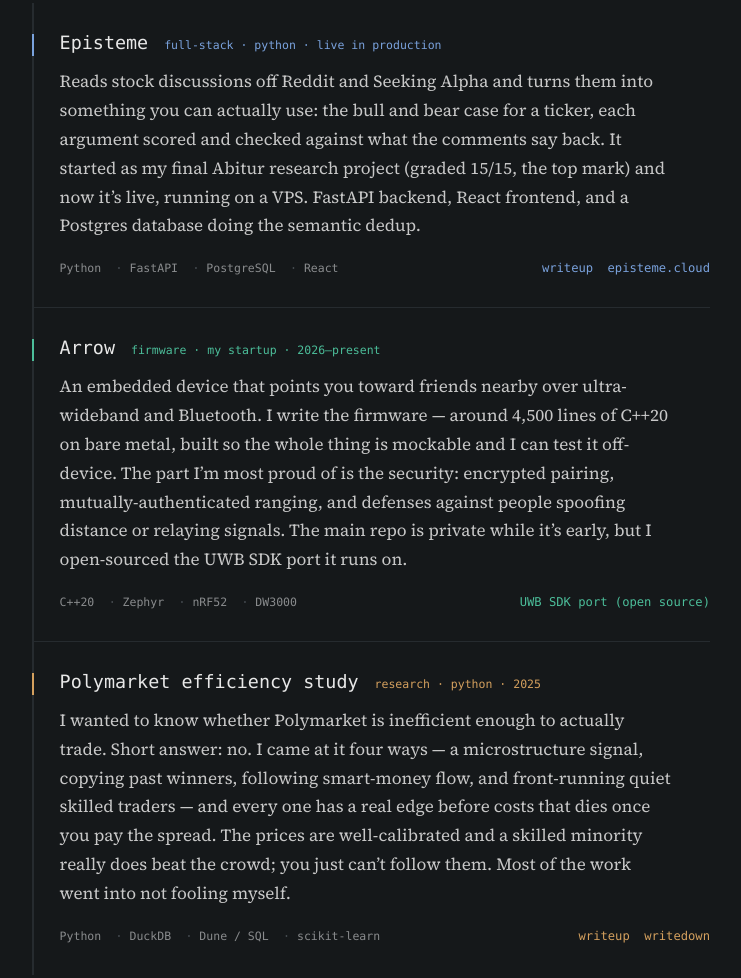
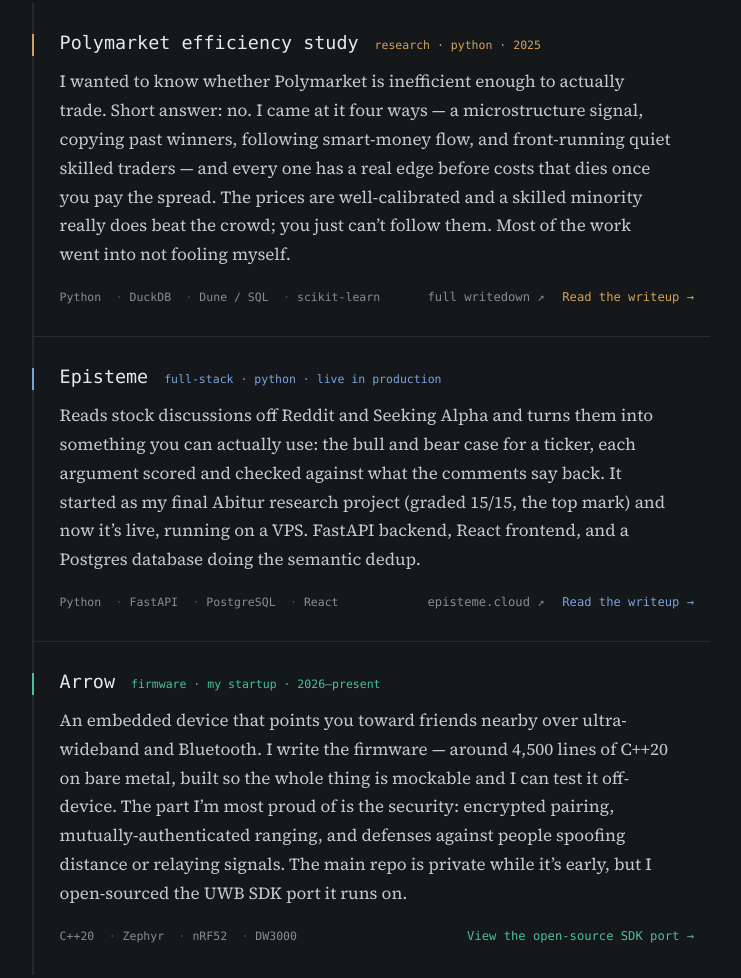
Before and after one commit to amstrdm/amstrdm.github.io, an Astro site: page / in a window 1280 px wide. Shown: the part 1623-2601 px from the top of the page, without its empty margins (270-1011 px from the left). Built offline with nearby package versions, Linux system fonts and the light colour scheme; Astro itself is replaced by a stand-in of ours.

Commit message:
Make project cards link to their writeups; lead with Polymarket

```diff
--- a/src/content/writeups/episteme.md
+++ b/src/content/writeups/episteme.md
@@ -14,7 +14,7 @@ aiNote: >-
   I wrote the research, the notes and the original text myself; I used AI to
   tighten the prose on this page so it reads more smoothly. The full writedown
   linked above is entirely my own writing, with no AI involved.
-order: 1
+order: 2
 ---
 
 Episteme was my final Abitur research project, graded 15/15 (the top mark). The
--- a/src/content/writeups/polymarket.md
+++ b/src/content/writeups/polymarket.md
@@ -13,7 +13,7 @@ aiNote: >-
   I did the research and wrote the original notes and text myself; I used AI to
   tighten the prose on this page so it reads more smoothly. The analysis,
   decisions and conclusions are mine.
-order: 2
+order: 1
 ---
 
 People clearly make consistent money on Polymarket. So is the market actually
--- a/src/pages/index.astro
+++ b/src/pages/index.astro
@@ -19,39 +19,41 @@ const heroLines = [
 
 const featured = [
   {
+    accent: 'orange',
+    kicker: 'research · python · 2025',
+    name: 'Polymarket efficiency study',
+    href: '/writeups/polymarket',
+    cta: 'Read the writeup',
+    blurb:
+      'I wanted to know whether Polymarket is inefficient enough to actually trade. Short answer: no. I came at it four ways — a microstructure signal, copying past winners, following smart-money flow, and front-running quiet skilled traders — and every one has a real edge before costs that dies once you pay the spread. The prices are well-calibrated and a skilled minority really does beat the crowd; you just can’t follow them. Most of the work went into not fooling myself.',
+    tags: ['Python', 'DuckDB', 'Dune / SQL', 'scikit-learn'],
+    links: [
+      { label: 'full writedown ↗', href: 'https://github.com/amstrdm/polymarket-efficiency/blob/main/WRITEUP.md' },
+    ],
+  },
+  {
     accent: 'blue',
     kicker: 'full-stack · python · live in production',
     name: 'Episteme',
+    href: '/writeups/episteme',
+    cta: 'Read the writeup',
     blurb:
       'Reads stock discussions off Reddit and Seeking Alpha and turns them into something you can actually use: the bull and bear case for a ticker, each argument scored and checked against what the comments say back. It started as my final Abitur research project (graded 15/15, the top mark) and now it’s live, running on a VPS. FastAPI backend, React frontend, and a Postgres database doing the semantic dedup.',
     tags: ['Python', 'FastAPI', 'PostgreSQL', 'React'],
     links: [
-      { label: 'writeup', href: '/writeups/episteme' },
-      { label: 'episteme.cloud', href: 'https://episteme.cloud' },
+      { label: 'episteme.cloud ↗', href: 'https://episteme.cloud' },
     ],
   },
   {
     accent: 'mint',
     kicker: 'firmware · my startup · 2026–present',
     name: 'Arrow',
+    href: 'https://github.com/amstrdm/dw3xxx-sdk-zephyr',
+    cta: 'View the open-source SDK port',
     blurb:
       'An embedded device that points you toward friends nearby over ultra-wideband and Bluetooth. I write the firmware — around 4,500 lines of C++20 on bare metal, built so the whole thing is mockable and I can test it off-device. The part I’m most proud of is the security: encrypted pairing, mutually-authenticated ranging, and defenses against people spoofing distance or relaying signals. The main repo is private while it’s early, but I open-sourced the UWB SDK port it runs on.',
     tags: ['C++20', 'Zephyr', 'nRF52', 'DW3000'],
-    links: [
-      { label: 'UWB SDK port (open source)', href: 'https://github.com/amstrdm/dw3xxx-sdk-zephyr' },
-    ],
-  },
-  {
-    accent: 'orange',
-    kicker: 'research · python · 2025',
-    name: 'Polymarket efficiency study',
-    blurb:
-      'I wanted to know whether Polymarket is inefficient enough to actually trade. Short answer: no. I came at it four ways — a microstructure signal, copying past winners, following smart-money flow, and front-running quiet skilled traders — and every one has a real edge before costs that dies once you pay the spread. The prices are well-calibrated and a skilled minority really does beat the crowd; you just can’t follow them. Most of the work went into not fooling myself.',
-    tags: ['Python', 'DuckDB', 'Dune / SQL', 'scikit-learn'],
-    links: [
-      { label: 'writeup', href: '/writeups/polymarket' },
-      { label: 'writedown', href: 'https://github.com/amstrdm/polymarket-efficiency/blob/main/WRITEUP.md' },
-    ],
+    links: [],
   },
 ];
 
@@ -159,7 +161,9 @@ const description =
         {featured.map((p) => (
           <article class={`project accent-${p.accent}`}>
             <header class="project-top">
-              <h3>{p.name}</h3>
+              <h3>
+                <a class="stretch" href={p.href} aria-label={`${p.name}: ${p.cta}`}>{p.name}</a>
+              </h3>
               <span class="kicker">{p.kicker}</span>
             </header>
             <p class="project-blurb">{p.blurb}</p>
@@ -167,11 +171,12 @@ const description =
               <ul class="tags">
                 {p.tags.map((t) => <li>{t}</li>)}
               </ul>
-              <ul class="plinks">
+              <div class="foot-links">
                 {p.links.map((l) => (
-                  <li><a href={l.href}>{l.label}</a></li>
+                  <a class="plink" href={l.href}>{l.label}</a>
                 ))}
-              </ul>
+                <span class="cta" aria-hidden="true">{p.cta} →</span>
+              </div>
             </div>
           </article>
         ))}
@@ -367,13 +372,15 @@ const description =
       color: var(--muted);
     }
 
-    /* ─── projects ─── */
+    /* ─── projects (whole card links to its writeup) ─── */
     .projects { display: grid; gap: 0; }
     .project {
-      padding: 1.8rem 0 1.8rem 1.6rem;
+      padding: 1.8rem 1rem 1.8rem 1.6rem;
       border-left: 2px solid var(--line);
       margin-left: 2px;
       position: relative;
+      cursor: pointer;
+      transition: background 0.15s ease;
     }
     .project + .project { border-top: 1px solid var(--line); }
     .project::before {
@@ -382,7 +389,10 @@ const description =
       left: -2px; top: 1.9rem;
       width: 2px; height: 1.4rem;
       background: var(--pc, var(--mint));
+      transition: top 0.15s ease, height 0.15s ease;
     }
+    .project:hover { background: var(--surface); }
+    .project:hover::before { top: 1.8rem; height: calc(100% - 3.6rem); }
     .accent-mint   { --pc: var(--mint); }
     .accent-blue   { --pc: var(--blue); }
     .accent-orange { --pc: var(--orange); }
@@ -400,8 +410,17 @@ const description =
     .project-top h3 {
       font-size: 1.15rem;
       margin: 0;
-      color: var(--fg);
       font-weight: 500;
+    }
+    /* stretched link: the title is the real anchor, its ::after covers the card */
+    .stretch { color: var(--fg); text-decoration: none; transition: color 0.15s ease; }
+    .stretch::after { content: ''; position: absolute; inset: 0; z-index: 1; }
+    .project:hover .stretch { color: var(--pc); }
+    .stretch:focus-visible { outline: none; }
+    .stretch:focus-visible::after {
+      outline: 2px solid var(--pc);
+      outline-offset: 3px;
+      border-radius: 4px;
     }
     .project .kicker {
       font-family: var(--mono);
@@ -416,7 +435,7 @@ const description =
       gap: 0.8rem 1.5rem;
       align-items: baseline;
     }
-    .tags, .plinks { list-style: none; display: flex; flex-wrap: wrap; gap: 0.5rem 0.9rem; margin: 0; padding: 0; }
+    .tags { list-style: none; display: flex; flex-wrap: wrap; gap: 0.5rem 0.9rem; margin: 0; padding: 0; }
     .tags li {
       font-family: var(--mono);
       font-size: 0.72rem;
@@ -424,8 +443,19 @@ const description =
     }
     .tags li::before { content: '· '; color: var(--gutter); }
     .tags li:first-child::before { content: ''; }
-    .plinks li { font-family: var(--mono); font-size: 0.76rem; }
-    .plinks a { color: var(--pc, var(--mint)); }
+    .foot-links {
+      display: flex;
+      flex-wrap: wrap;
+      align-items: baseline;
+      gap: 0.5rem 1.1rem;
+      font-family: var(--mono);
+      font-size: 0.76rem;
+    }
+    /* secondary links sit above the stretched overlay so they stay clickable */
+    .plink { color: var(--muted); position: relative; z-index: 2; }
+    .plink:hover { color: var(--pc); }
+    .cta { color: var(--pc, var(--mint)); font-weight: 500; white-space: nowrap; }
+    .project:hover .cta { text-decoration: underline; text-underline-offset: 3px; }
 
     /* ─── writeups ─── */
     .writeup-list { list-style: none; margin: 0; padding: 0; }
```
